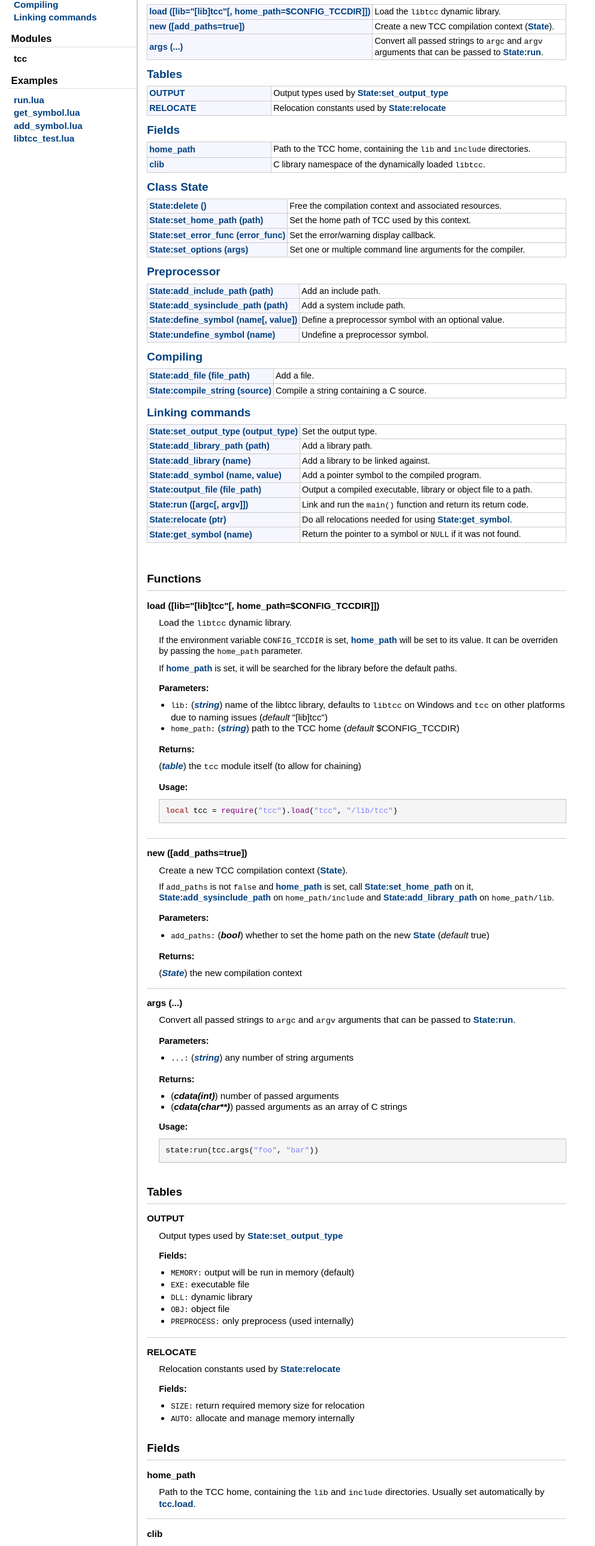
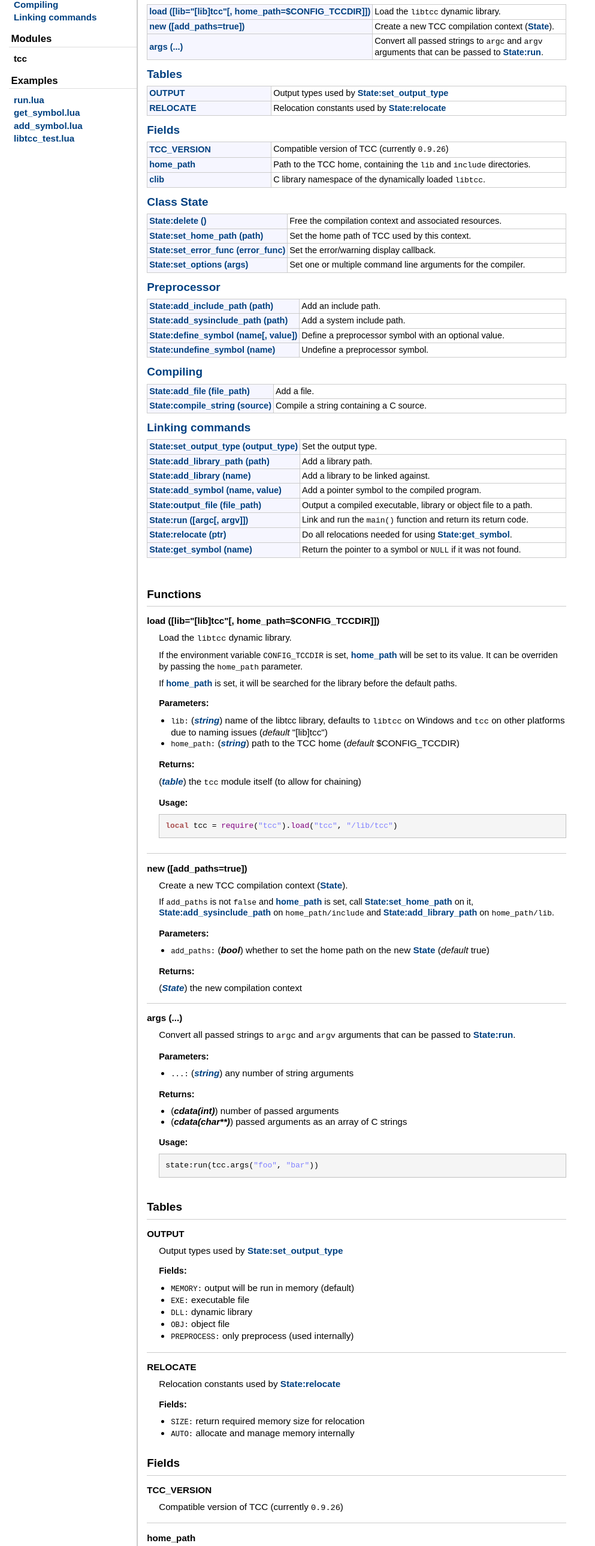
Before and after one commit to nucular/tcclua, a plain HTML site: page docs/index.html in a window 1280 px wide. Shown: the part 201-2778 px from the top of the page at 60% size, without its empty margins (0-993 px from the left). Drawn offline with Linux system fonts and the light colour scheme.

```diff
--- a/docs/index.html
+++ b/docs/index.html
@@ -94,6 +94,10 @@
 </table>
 <h2><a href="#Fields">Fields</a></h2>
 <table class="function_list">
+	<tr>
+	<td class="name" nowrap><a href="#TCC_VERSION">TCC_VERSION</a></td>
+	<td class="summary">Compatible version of TCC (currently <code>0.9.26</code>)</td>
+	</tr>
 	<tr>
 	<td class="name" nowrap><a href="#home_path">home_path</a></td>
 	<td class="summary">Path to the TCC home, containing the <code>lib</code> and <code>include</code> directories.</td>
@@ -370,6 +374,20 @@
     <h2 class="section-header "><a name="Fields"></a>Fields</h2>
 
     <dl class="function">
+    <dt>
+    <a name = "TCC_VERSION"></a>
+    <strong>TCC_VERSION</strong>
+    </dt>
+    <dd>
+    Compatible version of TCC (currently <code>0.9.26</code>)
+
+
+
+
+
+
+
+</dd>
     <dt>
     <a name = "home_path"></a>
     <strong>home_path</strong>
@@ -951,7 +969,7 @@ state:relocate(mem)</pre>
 </div> <!-- id="main" -->
 <div id="about">
 <i>generated by <a href="http://github.com/stevedonovan/LDoc">LDoc 1.4.3</a></i>
-<i style="float:right;">Last updated 2016-12-31 16:07:37 </i>
+<i style="float:right;">Last updated 2016-12-31 16:17:51 </i>
 </div> <!-- id="about" -->
 </div> <!-- id="container" -->
 </body>
```
Also changed, not shown: docs/examples/add_symbol.lua.html (+1 -1 lines), docs/examples/get_symbol.lua.html (+1 -1 lines), docs/examples/libtcc_test.lua.html (+1 -1 lines), docs/examples/run.lua.html (+1 -1 lines), 1 other file.
